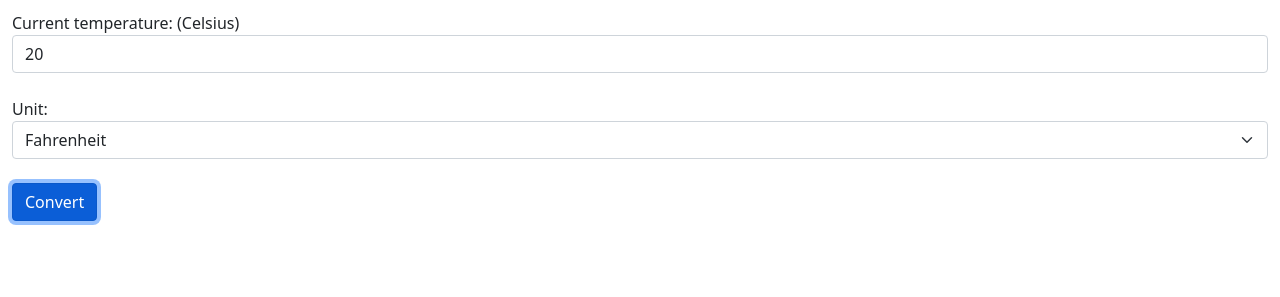
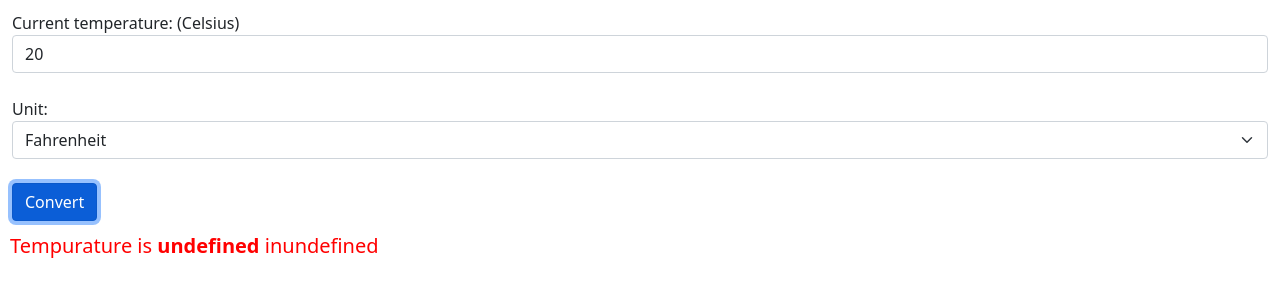
Before and after one commit to nutakk/ex6a, a plain HTML site: page index.html in a window 1280 px wide. Both pictures are taken after a click on the button "Convert". Shown: the part 269-566 px from the top of the page. Drawn offline with nearby package versions, Linux system fonts and the light colour scheme.

Commit message:
refactoring#3 - display result in <div>

```diff
--- a/index.html
+++ b/index.html
@@ -71,8 +71,7 @@
 
 			   var result = calculate(t,u);
 
-			   alert("Temperature is "+t1+" in "+u1);
-			   alert("Temperature is "+t1+" in "+u1);
+			   $("#result").html("Tempurature is <b>"+result.temp+"</b> in"+result.unit);
 			});
 		});
 	</script>
```
